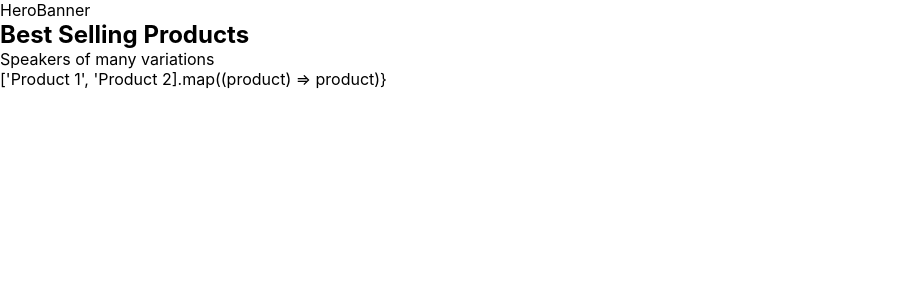
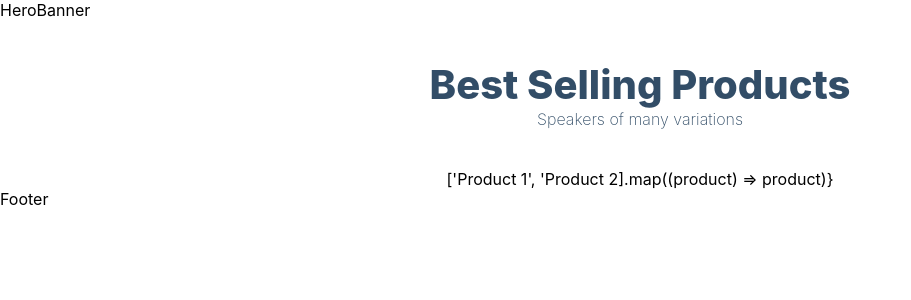
Before and after one commit to blakebdavies/ecommerce_sanity_stripe, a Next.js app: page / in a window 1280 px wide. Shown: the top 300 px of the page, without its empty margins (0-911 px from the left). Built offline with nearby package versions, Linux system fonts and the light colour scheme.

Commit message:
initial file clean up

```diff
--- a/pages/_app.js
+++ b/pages/_app.js
@@ -1,4 +1,4 @@
-import '../styles/globals.css'
+import '../styles/globals.css';
 
 function MyApp({ Component, pageProps }) {
   return <Component {...pageProps} />
--- a/pages/index.js
+++ b/pages/index.js
@@ -5,13 +5,15 @@ const Home = () => {
         <>
             HeroBanner
 
-            <div>
+            <div className="products-heading">
                 <h2>Best Selling Products</h2>
                 <p>Speakers of many variations</p>
             </div>
-            <div>
+            <div className="products-container">
                 ['Product 1', 'Product 2].map((product) => product)}
             </div>
+
+            Footer
         </>
     );
 };
--- a/styles/globals.css
+++ b/styles/globals.css
@@ -10,7 +10,6 @@
   --dark-gray-color: #5f5f5f;
   --white-color: #ffffff;
 }
-
 
 html,
 body, * {
```
